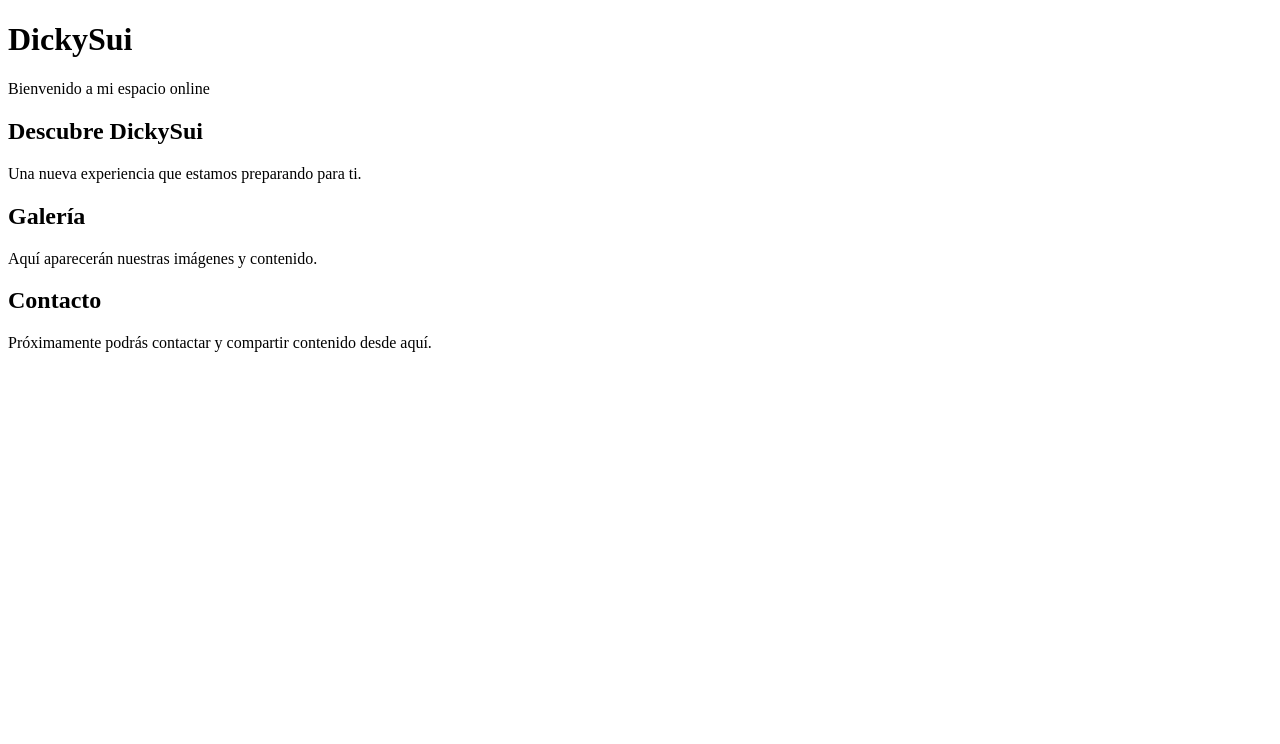
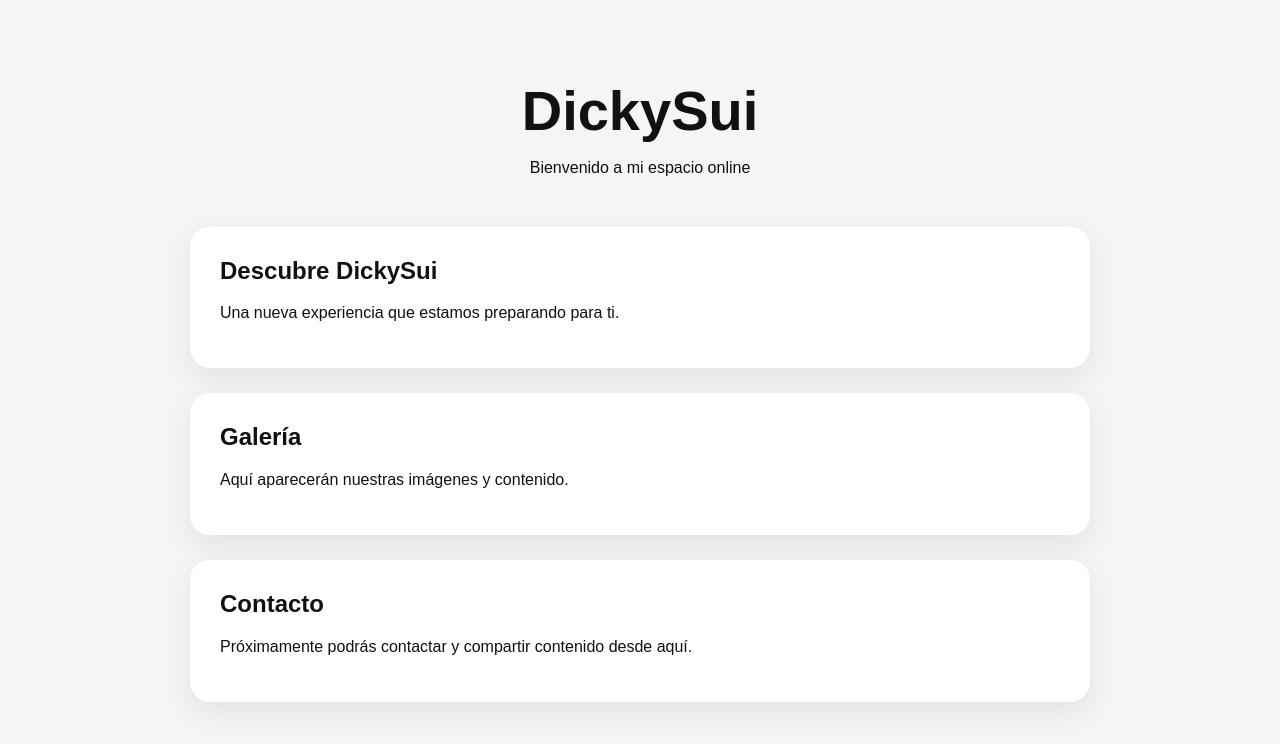
Before and after one commit to DickySui/DickySui, a Next.js app: page / in a window 1280 px wide. Shown: the top 744 px of the page. Built offline with nearby package versions, Linux system fonts and the light colour scheme.

Commit message:
Create layout.js

```diff
--- /dev/null
+++ b/app/layout.js
@@ -0,0 +1,14 @@
+import "./globals.css";
+
+export const metadata = {
+  title: "DickySui",
+  description: "La web oficial de DickySui",
+};
+
+export default function RootLayout({ children }) {
+  return (
+    <html lang="es">
+      <body>{children}</body>
+    </html>
+  );
+}
```
